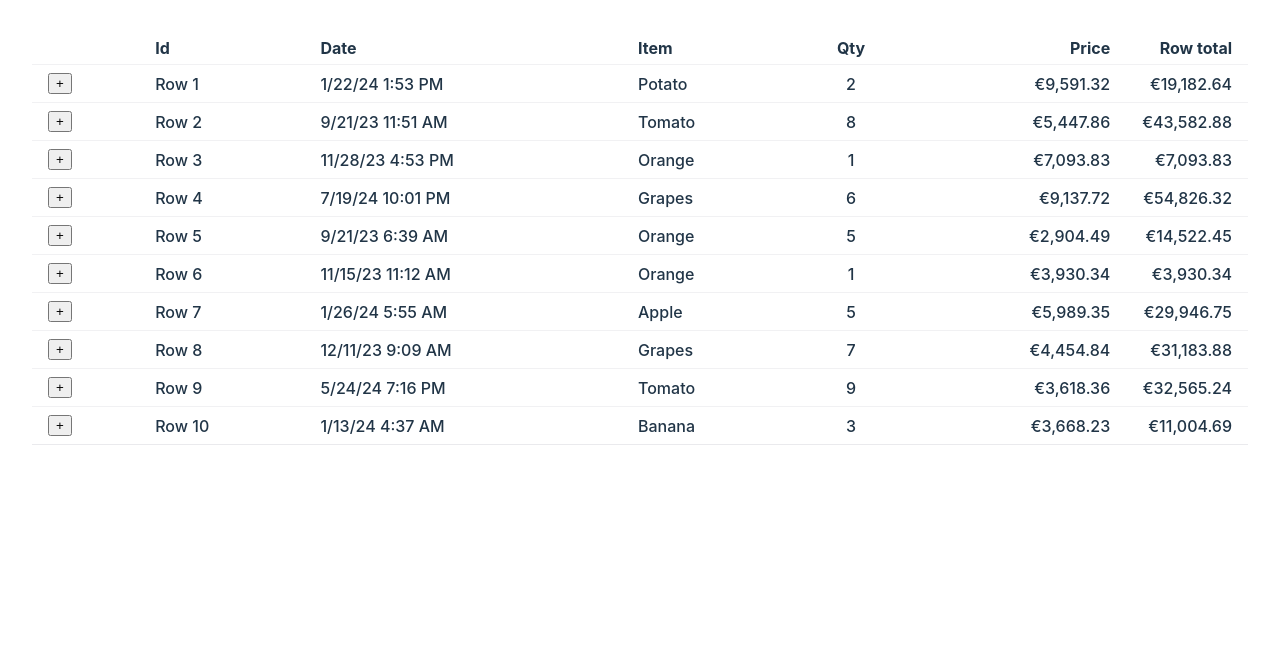
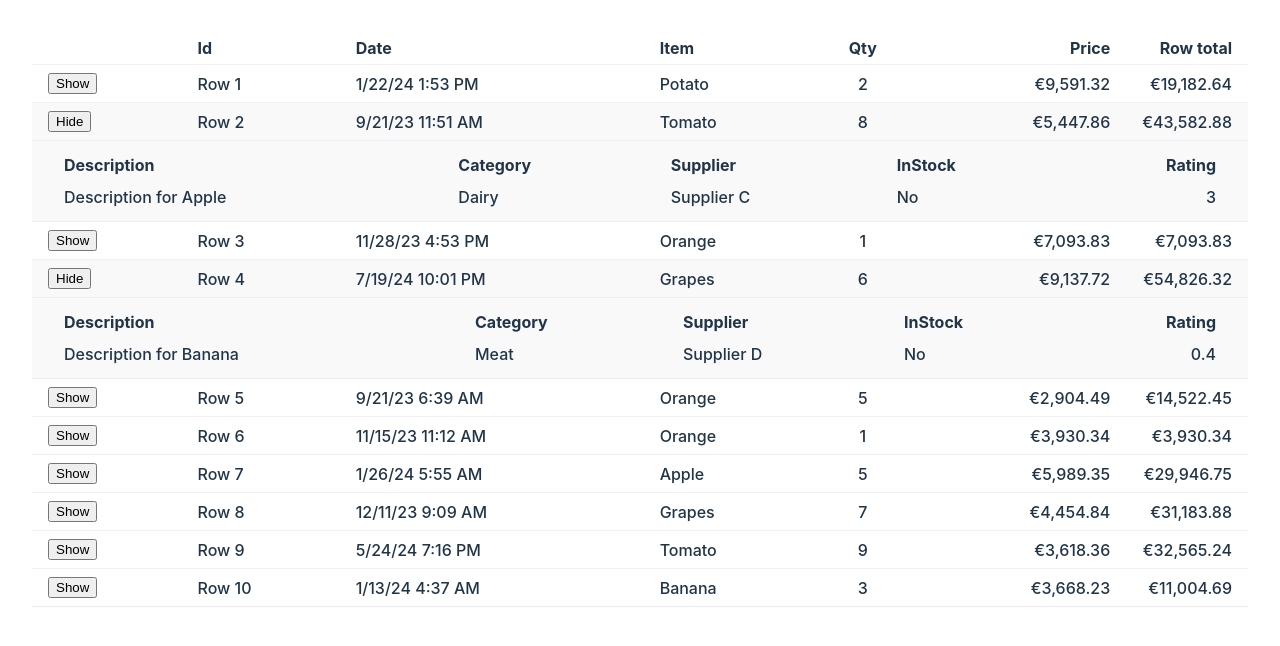
Before and after one commit to ihv-hook-table/react-hook-table, a React (Vite) app: page / in a window 1280 px wide. Shown: the top 646 px of the page. Built offline with nearby package versions, Linux system fonts and the light colour scheme.

Commit message:
external expander support

```diff
--- a/src/examples/HookTableExample.tsx
+++ b/src/examples/HookTableExample.tsx
@@ -1,4 +1,8 @@
-import { useTable as useHookTable } from '../hook-table';
+import {
+  useTable as useHookTable,
+  ExpanderProps,
+  TableRecord,
+} from '../hook-table';
 import { AdditionalData, mockData, MoneyType, TableData } from './mock-data';
 import { formatMoney } from './value-format/format-money';
 import {
@@ -9,7 +13,6 @@ import {
 // import '../hook-table/ihv-table.css';
 import { translate } from './value-format/translate';
 import { formatBoolean } from './value-format/boolean';
-import { TableRecord } from '../hook-table/types';
 
 // Wrapper hook to provide format functions
 
@@ -24,6 +27,12 @@ type SubTableProps = {
   data: AdditionalData;
 };
 
+const Expander = ({ isOpen, setIsOpen }: ExpanderProps) => (
+  <button className="expander" onClick={() => setIsOpen(!isOpen)}>
+    {isOpen ? 'Hide' : 'Show'}
+  </button>
+);
+
 const useTable = <T extends TableRecord = TableRecord>() => {
   const tableComponents = useHookTable<T, FormatProps>({
     money: formatMoney,
@@ -31,6 +40,9 @@ const useTable = <T extends TableRecord = TableRecord>() => {
     dateTime: formatDateTimeFromISOString,
     boolean: formatBoolean,
     translate,
+    components: {
+      Expander,
+    },
   });
 
   return tableComponents;
@@ -64,7 +76,10 @@ export const HookTableExample = () => {
 
   return (
     <Table data={mockData} isLoading={false}>
-      <Column expandable>
+      <Column
+        expandable
+        defaultExpanded={({ id }) => ['Row 2', 'Row 4'].includes(id)}
+      >
         {({ additionalData }) => <Subtable data={additionalData} />}
       </Column>
       <Column accessor="id" />
--- a/src/hook-table/components/Expander/Expander.tsx
+++ b/src/hook-table/components/Expander/Expander.tsx
@@ -1,9 +1,19 @@
+import { useContext } from 'react';
+import { TableFormatContext } from '../../context/context';
+
 type Props = {
   isOpen: boolean;
   setIsOpen: (isOpen: boolean) => void;
 };
 
 export const Expander = ({ isOpen, setIsOpen }: Props) => {
+  const { components } = useContext(TableFormatContext) || {};
+  const { Expander: ExternalExpander } = components || {};
+
+  if (ExternalExpander) {
+    return <ExternalExpander isOpen={isOpen} setIsOpen={setIsOpen} />;
+  }
+
   return (
     <button className="expander" onClick={() => setIsOpen(!isOpen)}>
       {isOpen ? '-' : '+'}
--- a/src/hook-table/components/TableRow/TableRow.tsx
+++ b/src/hook-table/components/TableRow/TableRow.tsx
@@ -2,7 +2,7 @@ import { useState } from 'react';
 import { ColumnProps, FormatOptions, TableRecord } from '../../types';
 import { Expander } from '../Expander/Expander';
 import { ColumnData } from './ColumnData';
-import { clsx, isArrayType, isFunction, log } from '../../utils';
+import { clsx, isArrayType, isFunction } from '../../utils';
 
 type Props<
   T extends TableRecord = TableRecord,
@@ -16,17 +16,19 @@ export const TableRow = <T extends TableRecord = TableRecord>({
   columns,
   rowData,
 }: Props<T, FormatOptions>) => {
-  const [expanded, setExpanded] = useState(false);
+  const { children, defaultExpanded } =
+    columns.find(({ expandable }) => expandable) || {};
+
+  const isDefaultExpanded = isFunction(defaultExpanded)
+    ? defaultExpanded(rowData)
+    : defaultExpanded;
+
+  const [expanded, setExpanded] = useState(isDefaultExpanded || false);
 
   const isMulti = columns.some(
     ({ accessor }) => isArrayType(accessor) && accessor.length > 1,
   );
 
-  if (import.meta.env.DEV) {
-    log('TableRow', rowData);
-  }
-
-  const { children } = columns.find(({ expandable }) => expandable) || {};
   const expandableContent = isFunction(children) ? children(rowData) : children;
 
   return (
@@ -52,6 +54,7 @@ export const TableRow = <T extends TableRecord = TableRecord>({
           );
         })}
       </tr>
+
       {expanded && (
         <tr>
           <td colSpan={columns.length} className="expandable">
--- a/src/hook-table/context/context.ts
+++ b/src/hook-table/context/context.ts
@@ -1,13 +1,23 @@
-import { createContext } from 'react';
-import { FormatOptions } from '../types';
+import { createContext, ReactNode } from 'react';
+import { ExpanderProps, FormatOptions } from '../types';
 
 export type TableFormatContextType<F extends FormatOptions = FormatOptions> = {
   /**
-   *
    * @param translate - The translation function translate header labels.
    * @returns
    */
   translate?: (key: string) => string | undefined;
+  /**
+   * @param components - The components to override the default components.
+   * @returns
+   */
+  components?: {
+    /**
+     * @param Expandable - Component that toggles the visibility of the expandable content.
+     * @returns
+     */
+    Expander?: (props: ExpanderProps) => ReactNode;
+  };
 } & F;
 
 const createTableContext = <F extends FormatOptions = FormatOptions>() =>
--- a/src/hook-table/index.ts
+++ b/src/hook-table/index.ts
@@ -1,3 +1,5 @@
 export { useTable } from './hooks';
 export { Value } from './components';
+export type { ExpanderProps, TableRecord } from './types';
+
 import './ihv-table.css';
```
Also changed, not shown: src/hook-table/types/index.ts (+6 -1 lines), .changeset/fuzzy-mangos-sort.md (added).
